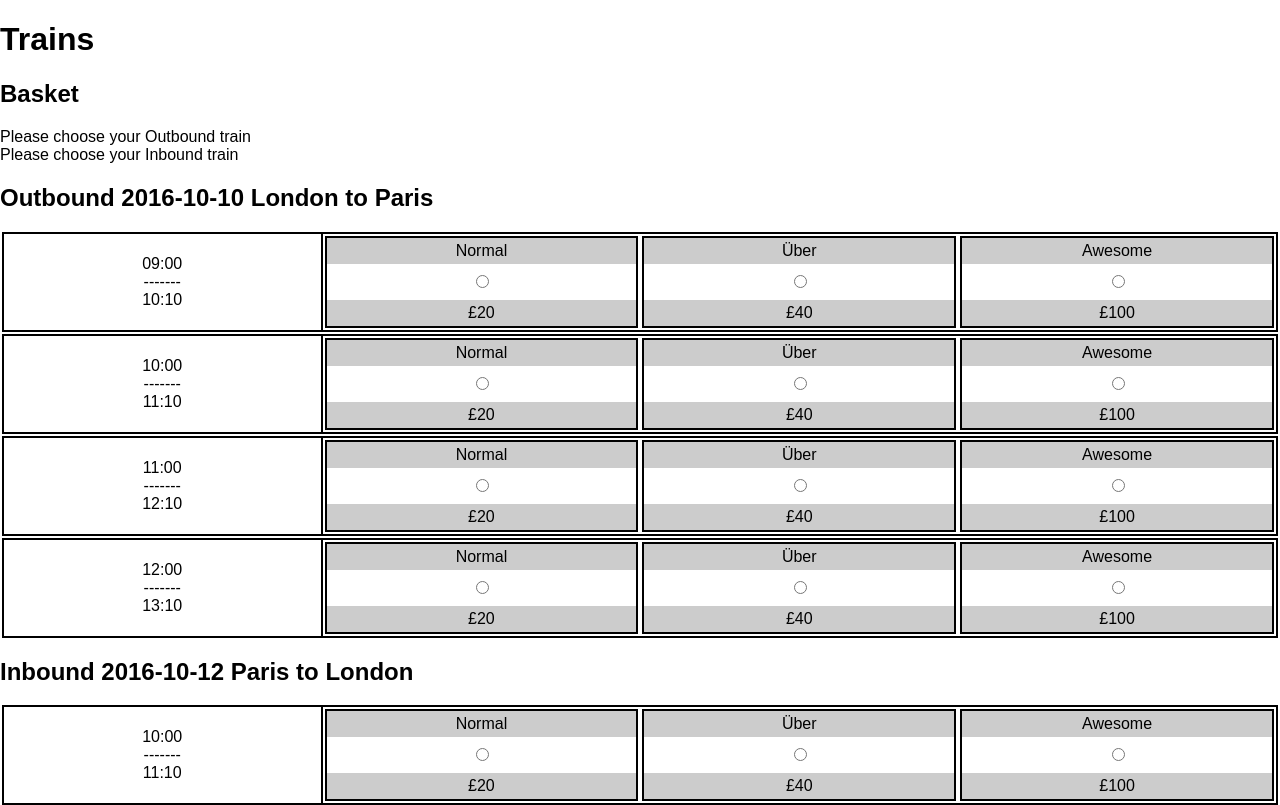
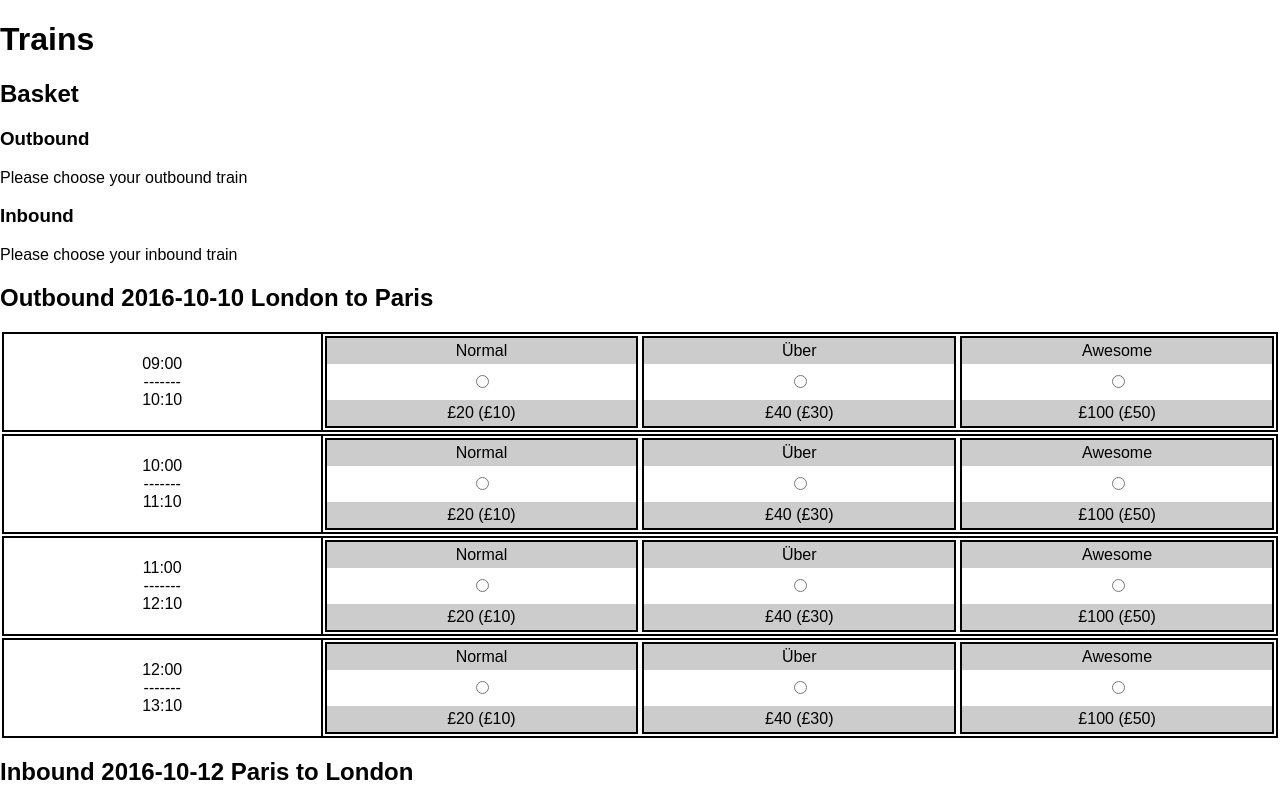
Before and after one commit to adrianblynch/trains, a React (Create React App) app: page / in a window 1280 px wide. Shown: the top 805 px of the page. Built offline with nearby package versions, Linux system fonts and the light colour scheme.

Commit message:
🙈🙉🙊

```diff
--- a/src/App.js
+++ b/src/App.js
@@ -4,6 +4,7 @@ import Basket from './Basket'
 import './styles.css'
 import trains from './trains.json'
 import priceTypes from './priceTypes.json'
+import passengerTypes from './passengerTypes.json'
 import searchQuery from './searchQuery.json'
 
 class App extends Component {
@@ -12,13 +13,22 @@ class App extends Component {
 		super()
 		this.state = {
 			trains,
+			searchQuery,
 			priceTypes,
-			searchQuery
+			passengerTypes
 		}
 	}
 
 	getSearchQuery() {
 		return this.state.searchQuery
+	}
+
+	getPriceTypes() {
+		return this.state.priceTypes
+	}
+
+	getPassengerTypes() {
+		return this.state.passengerTypes
 	}
 
 	getOutboundTrains() {
@@ -61,6 +71,7 @@ class App extends Component {
 			<h2>Basket</h2>
 			<Basket
 				searchQuery={ this.getSearchQuery() }
+				passengerTypes={ this.getPassengerTypes() }
 				outboundTrain={ this.getSelectedOutboundTrain() }
 				inboundTrain={ this.getSelectedInboundTrain() }
 			/>
@@ -74,7 +85,7 @@ class App extends Component {
 			}
 			<Trains
 				direction="outbound"
-				priceTypes={ this.state.priceTypes }
+				priceTypes={ this.getPriceTypes() }
 				trains={ this.getOutboundTrains() }
 				trainPriceHandler={ this.trainPriceHandler.bind(this) }
 			/>
@@ -88,7 +99,7 @@ class App extends Component {
 			}
 			<Trains
 				direction="inbound"
-				priceTypes={ this.state.priceTypes }
+				priceTypes={ this.getPriceTypes() }
 				trains={ this.getInboundTrains() }
 				trainPriceHandler={ this.trainPriceHandler.bind(this) }
 			/>
--- a/src/Basket.js
+++ b/src/Basket.js
@@ -3,27 +3,48 @@ import './Basket.css'
 
 export default class Basket extends Component {
 
-	renderLeg(direction, train) {
-		return <div className="basket-leg">
-			{ train ? this.renderTrain(train) : `Please choose your ${direction} train` }
+	renderPrice(count, passengerType, priceType, price) {
+		return <li>
+			{ count } x { passengerType } { priceType } (£{ price }) tickets - £{ count * price }
+		</li>
+	}
+
+	renderLeg(origin, destination, date, train, passengerTypes, adults, juniors) {
+		return <div>
+			<p> { origin } to { destination }</p>
+			<p>{ date } 12:00 - 13:00</p>
+			<ul>
+				{ this.renderPrice(adults, 'adult', train.selectedPrice, train.prices[train.selectedPrice].adult) }
+				{ this.renderPrice(juniors, 'junior', train.selectedPrice, train.prices[train.selectedPrice].junior) }
+			</ul>
 		</div>
 	}
 
-	renderTrain(train) {
-		return <div>
-			{ train.departure } - { train.arrival }
-			{ this.renderPrices(train.prices) }
-		</div>
-	}
-
-	renderPrices(prices) {
-		return JSON.stringify(prices, null, 2)
+	renderPrompt(direction) {
+		return <p>Please choose your { direction } train</p>
 	}
 
 	render() {
+		const {
+			searchQuery: { origin, destination, outboundDate, inboundDate, adults, juniors },
+			outboundTrain,
+			inboundTrain,
+			passengerTypes
+		} = this.props
+
 		return <div>
-			{ this.renderLeg('Outbound', this.props.outboundTrain) }
-			{ this.renderLeg('Inbound', this.props.inboundTrain) }
+			<h3>Outbound</h3>
+			{
+				outboundTrain ?
+				this.renderLeg(origin, destination, outboundDate, outboundTrain, passengerTypes, adults, juniors) :
+				this.renderPrompt('outbound')
+			}
+			<h3>Inbound</h3>
+			{
+				inboundTrain ?
+				this.renderLeg(destination, origin, inboundDate, inboundTrain, passengerTypes, adults, juniors) :
+				this.renderPrompt('inbound')
+			}
 		</div>
 	}
 }
--- a/src/TrainPrice.css
+++ /dev/null
@@ -1,6 +0,0 @@
-.train-price {
-	/*display: inline-block;*/
-	border: solid 1px #ccc;
-	/*width: 33%;*/
-	text-align: center;
-}
--- a/src/Trains.js
+++ b/src/Trains.js
@@ -40,7 +40,7 @@ export default class Trains extends Component {
 											/>
 										</span>
 										<span className="train-price__display-price">
-											£{ train.prices[priceType].adult }
+											£{ train.prices[priceType].adult } (£{ train.prices[priceType].junior })
 										</span>
 									</div>
 								</li>)
--- /dev/null
+++ b/src/passengerTypes.json
@@ -0,0 +1 @@
+["adult", "junior"]
--- a/src/searchQuery.json
+++ b/src/searchQuery.json
@@ -1,8 +1,8 @@
 {
+	"origin": "London",
+	"destination": "Paris",
 	"outboundDate": "2016-10-10",
 	"inboundDate": "2016-10-12",
-	"origin": "London",
-	"destination": "Paris",
 	"adults": 2,
-	"youths": 1
+	"juniors": 1
 }
```
Also changed, not shown: src/BasketLeg.js (deleted, +0 -11 lines), src/Train.css (deleted, +0 -21 lines), src/Train.js (deleted, +0 -25 lines), src/TrainPrice.js (deleted, +0 -25 lines), src/TrainPrices.js (deleted, +0 -26 lines).
